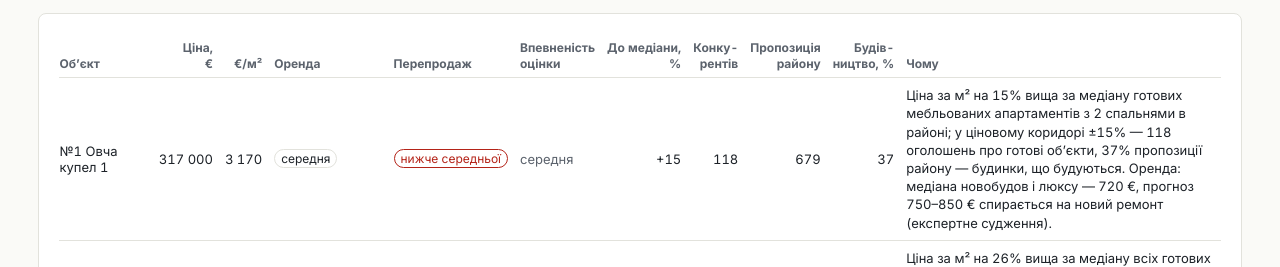
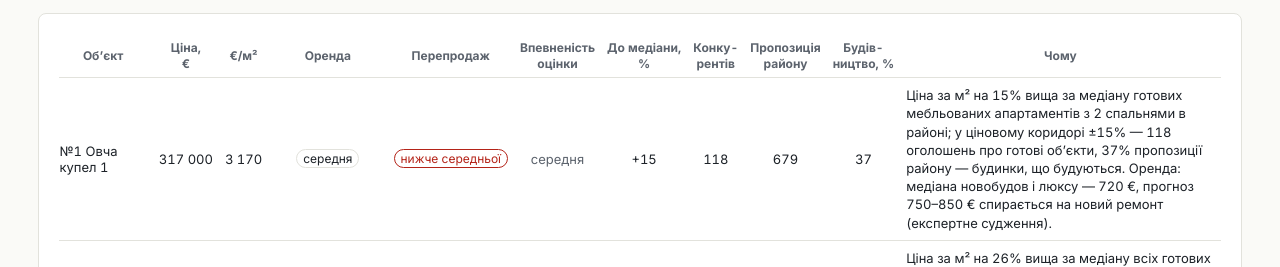
Before and after one commit to apartments-sofia/apartments-sofia.github.io, a plain HTML site: page index.html in a window 1280 px wide. Shown: the part 533-800 px from the top of the page. Drawn offline with nearby package versions, Linux system fonts and the light colour scheme.

Commit message:
Оцінка об’єктів: заголовки й значення колонок по центру
Co-Authored-By: Claude Opus 5.5 <noreply@anthropic.com>

```diff
--- a/index.html
+++ b/index.html
@@ -114,7 +114,7 @@ body { font-size: var(--cds-font-size-body); -webkit-text-size-adjust: 100%; }
 .sf-oc p { font-size: var(--cds-font-size-caption); color: var(--color-fg-muted); }
 .sf-toc a:hover, .sf-toc a:focus-visible { color: var(--color-fg); outline: none; border-color: var(--color-fg-muted); }
 /* Таблиця «Оцінка об’єктів»: заголовки у 2 рядки, вужчі числові колонки, ширша «Чому», вирівнювання по центру */
-#t-liq th { line-height: 1.3; padding: 6px 6px; font-size: 12px; }
+#t-liq th, #t-liq th.n { line-height: 1.3; padding: 6px 6px; font-size: 12px; text-align: center; vertical-align: middle; }
 #t-liq td { vertical-align: middle; padding: 8px 6px; }
 #t-liq th:first-child, #t-liq td:first-child { padding-left: 0; }
 #t-liq td.wrap { min-width: 18rem; max-width: none; white-space: normal; }
@@ -124,6 +124,7 @@ body { font-size: var(--cds-font-size-body); -webkit-text-size-adjust: 100%; }
 .sf { padding-inline: max(clamp(16px, 3vw, 40px), calc((100% - 1320px) / 2)); }
 .sf-cards { grid-template-columns: repeat(auto-fill, minmax(min(100%, 22rem), 1fr)); }
 #t-liq .chip { padding: 1px 6px; font-size: 12px; }
+#t-liq td:not(:first-child):not(.wrap), #t-liq td.n { text-align: center; }
 /* Картки «Прогноз для об’єктів»: більше повітря між блоками */
 .sf-oc { gap: 14px; padding: 22px 22px 24px; }
 .sf-oc h3 { margin-bottom: 2px; }
```
